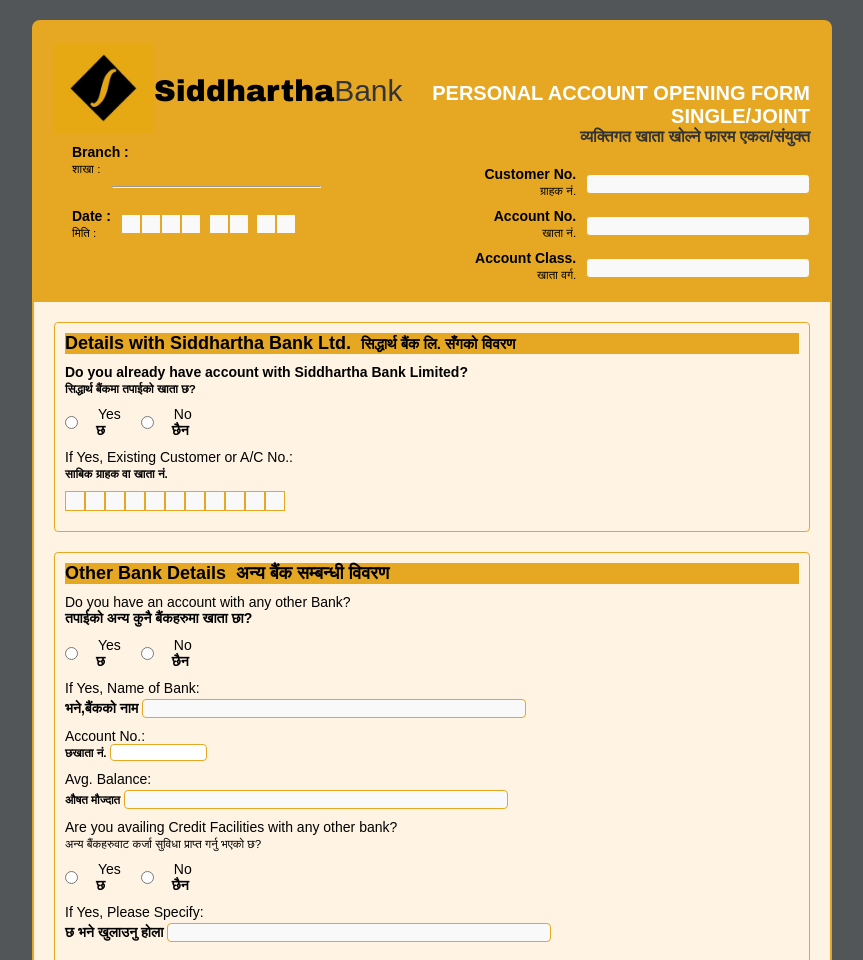
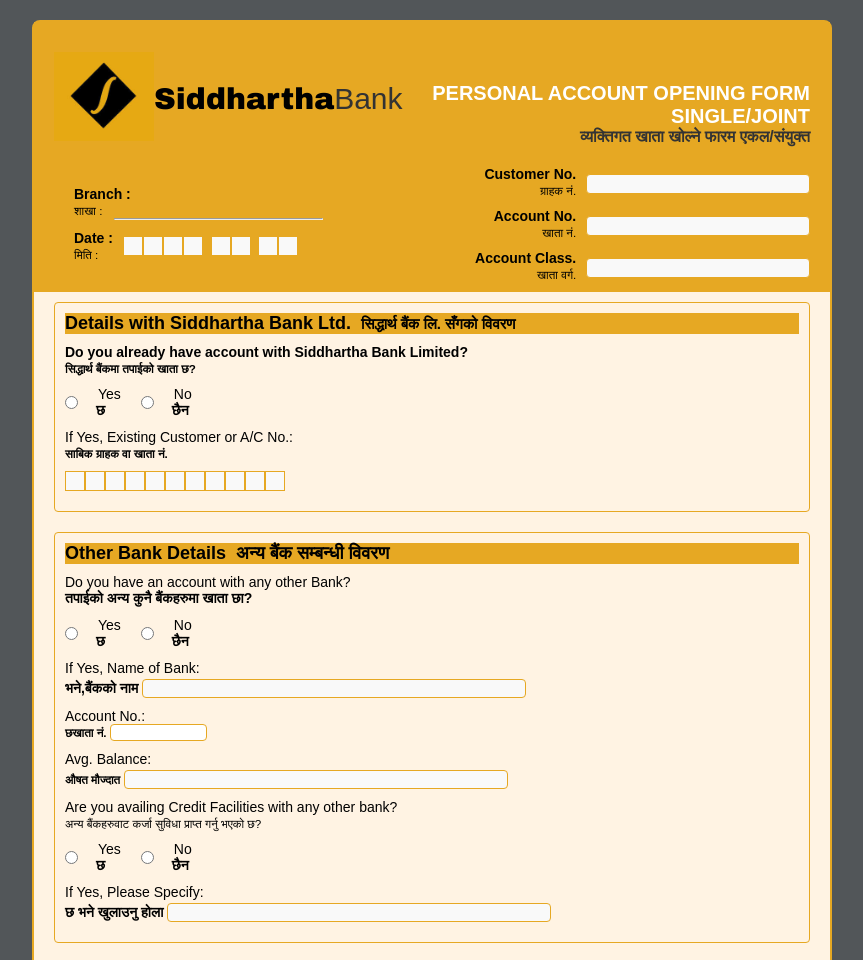
Before and after one commit to sameer123-ui/bankform, a plain HTML site: page index.html in a window 1280 px wide. Shown: the top 960 px of the page, without its empty margins (208-1071 px from the left). Drawn offline with Linux system fonts and the light colour scheme.

Commit message:
Bank form

```diff
--- a/index.html
+++ b/index.html
@@ -19,7 +19,9 @@
 
                 </div>
                 <div class="branch-date">
+                    <div class="branch-section">
                     <p><strong>Branch :</strong> <span></span><br><sup>शाखा :</sup><hr></p>
+                </div>
                     <div class="date-section">
                         <p><strong>Date :</strong><br><sup>मिति :</sup></p>
                         <div class="container-box-5" style="display: flex; align-items: center; ">
--- a/style.css
+++ b/style.css
@@ -29,7 +29,7 @@ body {
 
 .form-header {
     display: flex;
-    margin-bottom: 0px;
+    margin-bottom: -10px;
     justify-content: space-between;
     align-items: center;
     background-color: #E6A823;
@@ -43,12 +43,14 @@ body {
     flex-direction: column;
     gap: 10px;
     max-width: 40%;
+    margin-bottom: -90px;
 }
 
 .logo-section {
     width: 50px;
     height: auto;
     display: flex;
+    margin-bottom: 35px;
 }
 .logo-section img{
     width: 100px;
@@ -73,8 +75,8 @@ body {
     flex-direction: column;
     gap: 10px;
     font-size: 14px;
-    margin-bottom:40px;
-    margin-left: 18px;
+    margin-bottom:90px;
+    margin-left: 80px;
 }
 .branch-date hr{
     margin-left: 40px;
@@ -82,8 +84,12 @@ body {
 .branch-date ul{
     color: white;
 }
+.branch-section{
+    margin-left: -60px;
+}
 
 .date-section {
+    margin-left: -60px;
     display: flex;
     align-items: center;
     gap: 10px;
@@ -108,6 +114,7 @@ body {
 .right-section {
     text-align: right;
     max-width: 60%;
+    margin-bottom: -10px;
 }
 
 .right-section h2 {
@@ -425,8 +432,12 @@ sup{
 
 
 .page-break{
+    color: #E6A823;
     text-align: center;
-
+    font-size: 2rem;
+    margin: 2rem 0;
+    border-bottom: 1px solid #E6A823;
+    padding-top: 1rem;
 }
 .header-container-box{
     display: flex;
@@ -579,3 +590,11 @@ input[type="tel"]{
     margin-left: 70%;
     width: 80px;
 }
+
+
+@media print {
+    .page-break {
+        page-break-before: always; /* Forces a page break before the element */
+        display: block;
+    }
+}
```
